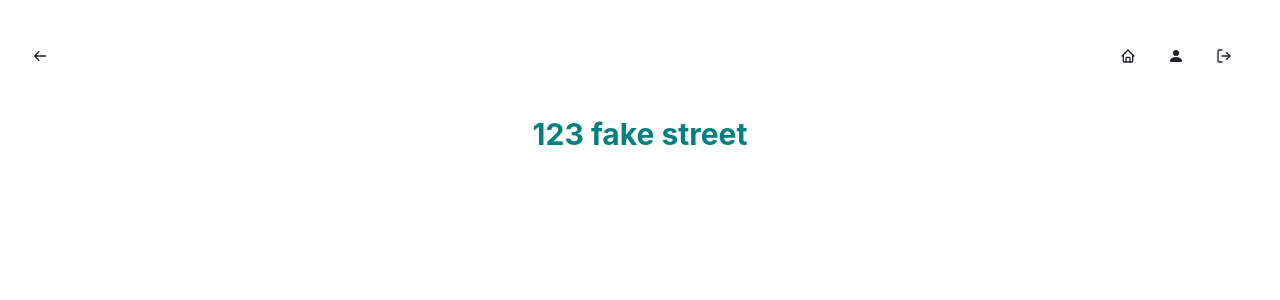
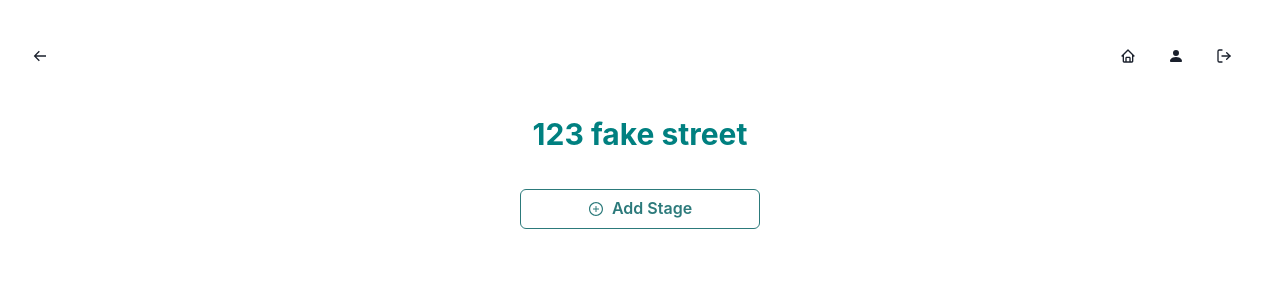
Before and after one commit to QuentinHS/full-stack-app-coder-academy, a React (Vite) app in the folder client/: page /stage in a window 1280 px wide. Shown: the top 300 px of the page. Built offline with nearby package versions, Linux system fonts and the light colour scheme.

Commit message:
Created an add stage button

```diff
--- a/client/src/components/Stage.jsx
+++ b/client/src/components/Stage.jsx
@@ -1,5 +1,7 @@
 import React from "react";
 import { Input, InputLeftAddon, InputGroup, Center, Button, Text } from '@chakra-ui/react'
+import { AiOutlinePlusCircle, AiFillExclamationCircle } from 'react-icons/ai'
+import{ Link } from 'react-router-dom'
 
 const Stage = () => {
 
@@ -13,6 +15,11 @@ const Stage = () => {
             <Center>
                 <Text mb='1rem' fontSize='3xl' color='teal' as='b'>{currentProject.address}</Text>
             </Center>
+            <Center >
+                <Link to="/register">
+                    <Button leftIcon={<AiOutlinePlusCircle />} mt="1em" width="15rem" colorScheme="teal" variant="outline">Add Stage</Button>
+                </Link>
+            </Center>
         </div>
     )
 }
```
